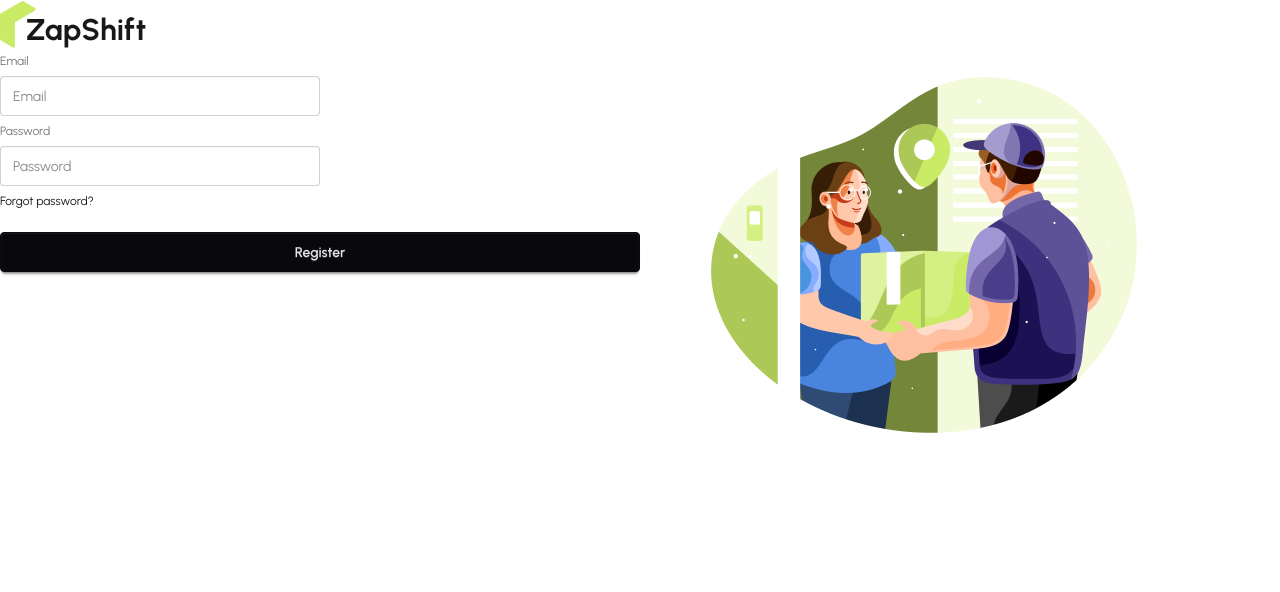
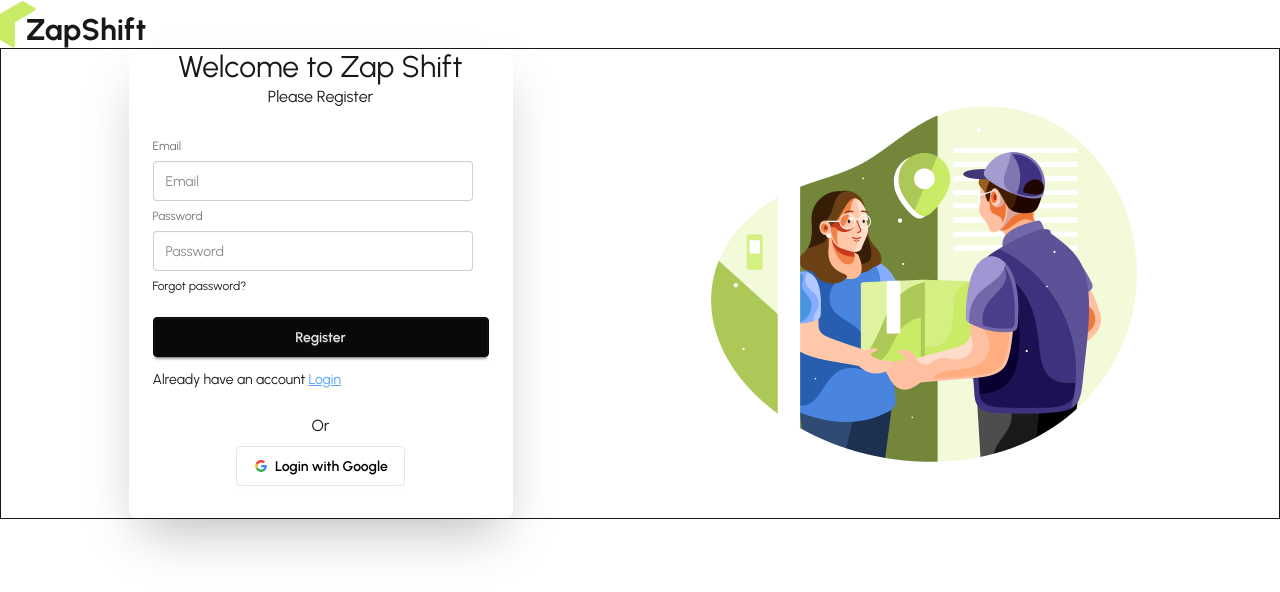
Before and after one commit to MasumRezaMunna/Zap-Shift-Client, a React (Vite) app in the folder zap-shift-client/: page /register in a window 1280 px wide. Shown: the top 592 px of the page. Built offline with nearby package versions, Linux system fonts and the light colour scheme.

Commit message:
implement google sing  in

```diff
--- a/zap-shift-client/src/contexts/AuthContext/AuthProvider.jsx
+++ b/zap-shift-client/src/contexts/AuthContext/AuthProvider.jsx
@@ -1,28 +1,51 @@
-import React from 'react';
-import { AuthContext } from './AuthContext';
-import { createUserWithEmailAndPassword, signInWithEmailAndPassword } from 'firebase/auth';
-import { auth } from '../../firebase/firebase.init';
+import React, { useEffect, useState } from "react";
+import { AuthContext } from "./AuthContext";
+import {
+  createUserWithEmailAndPassword,
+  GoogleAuthProvider,
+  signInWithEmailAndPassword,
+  signInWithPopup,
+} from "firebase/auth";
+import { auth } from "../../firebase/firebase.init";
 
-const AuthProvider = ({children}) => {
+const googleProvider = new GoogleAuthProvider();
 
-    const registerUser = (email, password) =>{
-        return createUserWithEmailAndPassword(auth, email, password)
-    }
+const AuthProvider = ({ children }) => {
+  const [user, setUser] = useState(null);
+  const [loading, setLoading] = useState(true);
 
-    const signInUser = (email, password) =>{
-        return signInWithEmailAndPassword(auth, email, password)
-    }
+  const registerUser = (email, password) => {
+    setLoading(true);
+    return createUserWithEmailAndPassword(auth, email, password);
+  };
 
-    const authInfo = {
-        registerUser,
-        signInUser
-    }
+  const signInUser = (email, password) => {
+    setLoading(true);
 
-    return (
-        <AuthContext value={authInfo}>
-            {children}
-        </AuthContext>
-    );
+    return signInWithEmailAndPassword(auth, email, password);
+  };
+
+  const signInGoogle = () => {
+    setLoading(true);
+
+    return signInWithPopup(auth, googleProvider);
+  };
+
+  //observe user state
+
+  useEffect(() =>{
+
+  }, [])
+
+  const authInfo = {
+    user,
+    loading,
+    registerUser,
+    signInUser,
+    signInGoogle,
+  };
+
+  return <AuthContext value={authInfo}>{children}</AuthContext>;
 };
 
 export default AuthProvider;
--- a/zap-shift-client/src/layouts/AuthLayout.jsx
+++ b/zap-shift-client/src/layouts/AuthLayout.jsx
@@ -7,7 +7,7 @@ const AuthLayout = () => {
     return (
         <div className='max-w-7xl mx-auto'>
             <Logo></Logo>
-            <div className='flex'>
+            <div className='flex items-center border'>
                 <div className='flex-1'>
                     <Outlet>
 
--- a/zap-shift-client/src/pages/Auth/Login/Login.jsx
+++ b/zap-shift-client/src/pages/Auth/Login/Login.jsx
@@ -1,47 +1,69 @@
 import React from "react";
 import { useForm } from "react-hook-form";
 import useAuth from "../../../hooks/useAuth";
+import { Link } from "react-router";
+import SocialLogin from "../SocialLogin/SocialLogin";
 
 const Login = () => {
+  const {
+    register,
+    handleSubmit,
+    formState: { errors },
+  } = useForm();
+  const { signInUser } = useAuth();
 
-    const {register, handleSubmit, formState : {errors}} = useForm();
-    const {signInUser} = useAuth();
-
-    const handleLogin = (data) => {
-        console.log('form data', data);
-        signInUser(data.email, data.password)
-        .then(result =>{
-            console.log(result.user)
-        })
-        .catch(error =>{
-            console.log(error)
-        })
-    }
+  const handleLogin = (data) => {
+    console.log("form data", data);
+    signInUser(data.email, data.password)
+      .then((result) => {
+        console.log(result.user);
+      })
+      .catch((error) => {
+        console.log(error);
+      });
+  };
 
   return (
-    <div className="card bg-base-100 w-full max-w-sm shrink-0 shadow-2xl">
+    <div className="card bg-base-100 w-full mx-auto max-w-sm shrink-0 shadow-2xl">
+        <h3 className="text-3xl text-center">Welcome Back </h3>
+        <p className="text-center">Please Login</p>
       <form className="card-body" onSubmit={handleSubmit}>
         <fieldset className="fieldset">
           <label className="label">Email</label>
-          <input type="email" {...register("email", {required : true})} className="input" placeholder="Email" />
+          <input
+            type="email"
+            {...register("email", { required: true })}
+            className="input"
+            placeholder="Email"
+          />
 
-            {
-                errors.email?.type === 'required' && <p className="text-red-500">Email is required</p>
-            }
+          {errors.email?.type === "required" && (
+            <p className="text-red-500">Email is required</p>
+          )}
 
           <label className="label">Password</label>
-          <input type="password" {...register("password", {required: true, minLength: 6})} className="input" placeholder="Password" />
+          <input
+            type="password"
+            {...register("password", { required: true, minLength: 6 })}
+            className="input"
+            placeholder="Password"
+          />
 
-                {
-                    errors.password?.type === 'minLength' && <p className="text-red-500"> Password must be 6 characters or longer</p>
-                }
+          {errors.password?.type === "minLength" && (
+            <p className="text-red-500">
+              {" "}
+              Password must be 6 characters or longer
+            </p>
+          )}
 
           <div>
             <a className="link link-hover">Forgot password?</a>
           </div>
           <button className="btn btn-neutral mt-4">Login</button>
         </fieldset>
+        <p>New to Zap Shift <Link className="text-blue-400 underline" to='/register'>Register</Link></p>
       </form>
+      <SocialLogin></SocialLogin>
     </div>
   );
 };
--- a/zap-shift-client/src/pages/Auth/Register/Register.jsx
+++ b/zap-shift-client/src/pages/Auth/Register/Register.jsx
@@ -1,6 +1,8 @@
 import React from "react";
 import { useForm } from "react-hook-form";
 import useAuth from "../../../hooks/useAuth";
+import { Link } from "react-router";
+import SocialLogin from "../SocialLogin/SocialLogin";
 
 const Register = () => {
   const {
@@ -23,8 +25,10 @@ const Register = () => {
   };
 
   return (
-    <div>
-      <form onSubmit={handleSubmit(handleRegistration)}>
+    <div className="card bg-base-100 w-full mx-auto max-w-sm shrink-0 shadow-2xl">
+      <h3 className="text-3xl text-center">Welcome to Zap Shift</h3>
+        <p className="text-center">Please Register</p>
+      <form className="card-body" onSubmit={handleSubmit(handleRegistration)}>
         <fieldset className="fieldset">
           <label className="label">Email</label>
           <input
@@ -61,7 +65,9 @@ const Register = () => {
           </div>
           <button className="btn btn-neutral mt-4">Register</button>
         </fieldset>
+        <p>Already have an account <Link className="text-blue-400 underline" to='/login'>Login</Link></p>
       </form>
+      <SocialLogin></SocialLogin>
     </div>
   );
 };
--- /dev/null
+++ b/zap-shift-client/src/pages/Auth/SocialLogin/SocialLogin.jsx
@@ -0,0 +1,55 @@
+import React from "react";
+import useAuth from "../../../hooks/useAuth";
+
+const SocialLogin = () => {
+  const { signInGoogle } = useAuth();
+
+  const handleGoogleSignIn = () =>{
+        signInGoogle()
+        .then(result => {
+            console.log(result.user)
+        })
+        .catch(error =>{
+            console.log(error)
+        })
+  }
+
+  return (
+    <div className="text-center pb-8">
+      <p className="mb-2">Or</p>
+      {/* Google */}
+      <button onClick={handleGoogleSignIn} className="btn bg-white text-black border-[#e5e5e5]">
+        <svg
+          aria-label="Google logo"
+          width="16"
+          height="16"
+          xmlns="http://www.w3.org/2000/svg"
+          viewBox="0 0 512 512"
+        >
+          <g>
+            <path d="m0 0H512V512H0" fill="#fff"></path>
+            <path
+              fill="#34a853"
+              d="M153 292c30 82 118 95 171 60h62v48A192 192 0 0190 341"
+            ></path>
+            <path
+              fill="#4285f4"
+              d="m386 400a140 175 0 0053-179H260v74h102q-7 37-38 57"
+            ></path>
+            <path
+              fill="#fbbc02"
+              d="m90 341a208 200 0 010-171l63 49q-12 37 0 73"
+            ></path>
+            <path
+              fill="#ea4335"
+              d="m153 219c22-69 116-109 179-50l55-54c-78-75-230-72-297 55"
+            ></path>
+          </g>
+        </svg>
+        Login with Google
+      </button>
+    </div>
+  );
+};
+
+export default SocialLogin;
```
